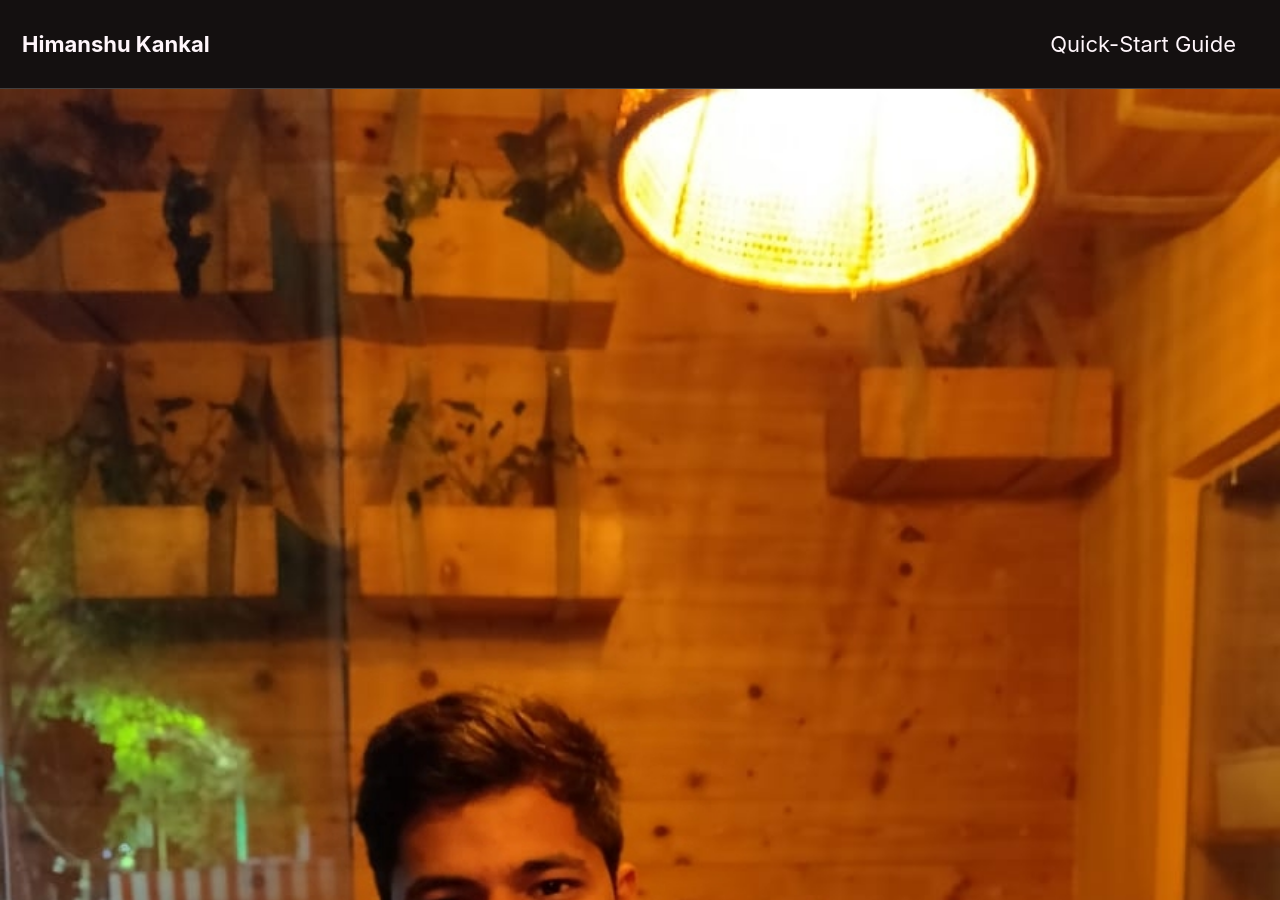
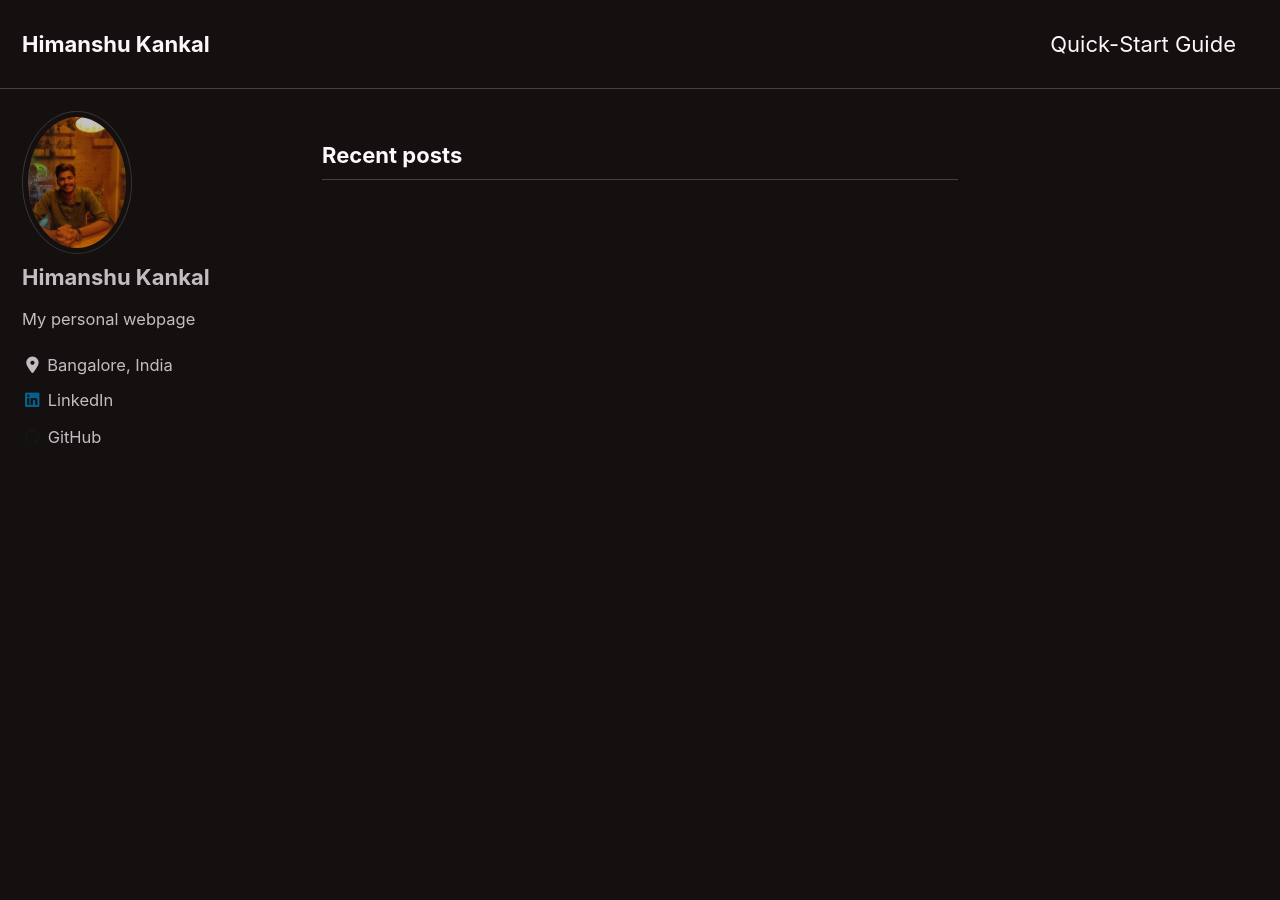
Before and after one commit to HimanUK/himanuk.github.io, a Jekyll site: the page built from index.html, in a window 1280 px wide and 900 px high. Built offline with Jekyll 4.4.1, drawn with Linux system fonts in a browser that asks for light colours; cached includes are drawn as plain includes; nearby versions of some CDN libraries; the list of posts is cut into pages by our own code.

Commit message:
Update index.html

```diff
--- a/index.html
+++ b/index.html
@@ -1,6 +1,4 @@
 ---
 layout: home
 author_profile: true
-header:
-  image: "images/Dp_insta.jpg"
 ---
```
